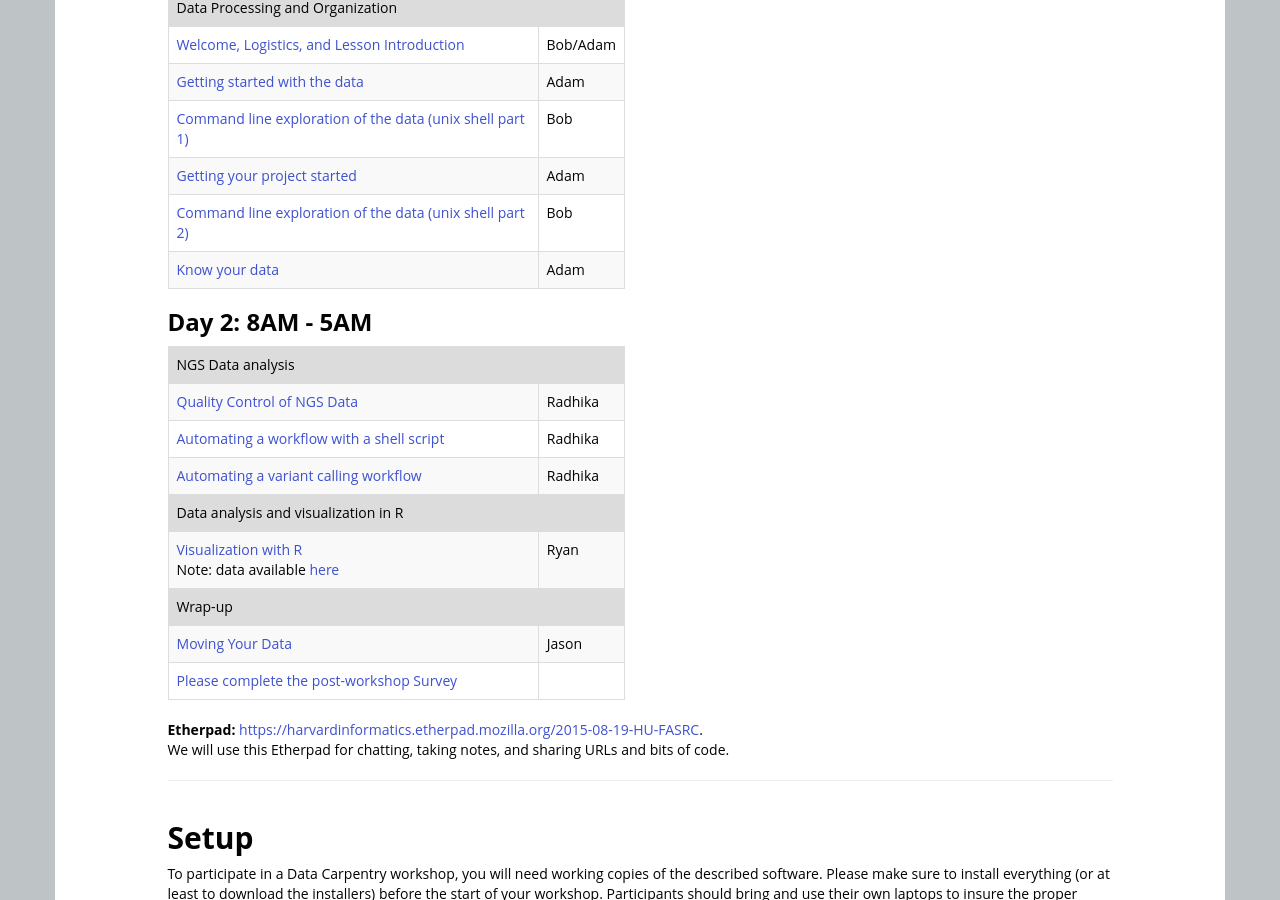
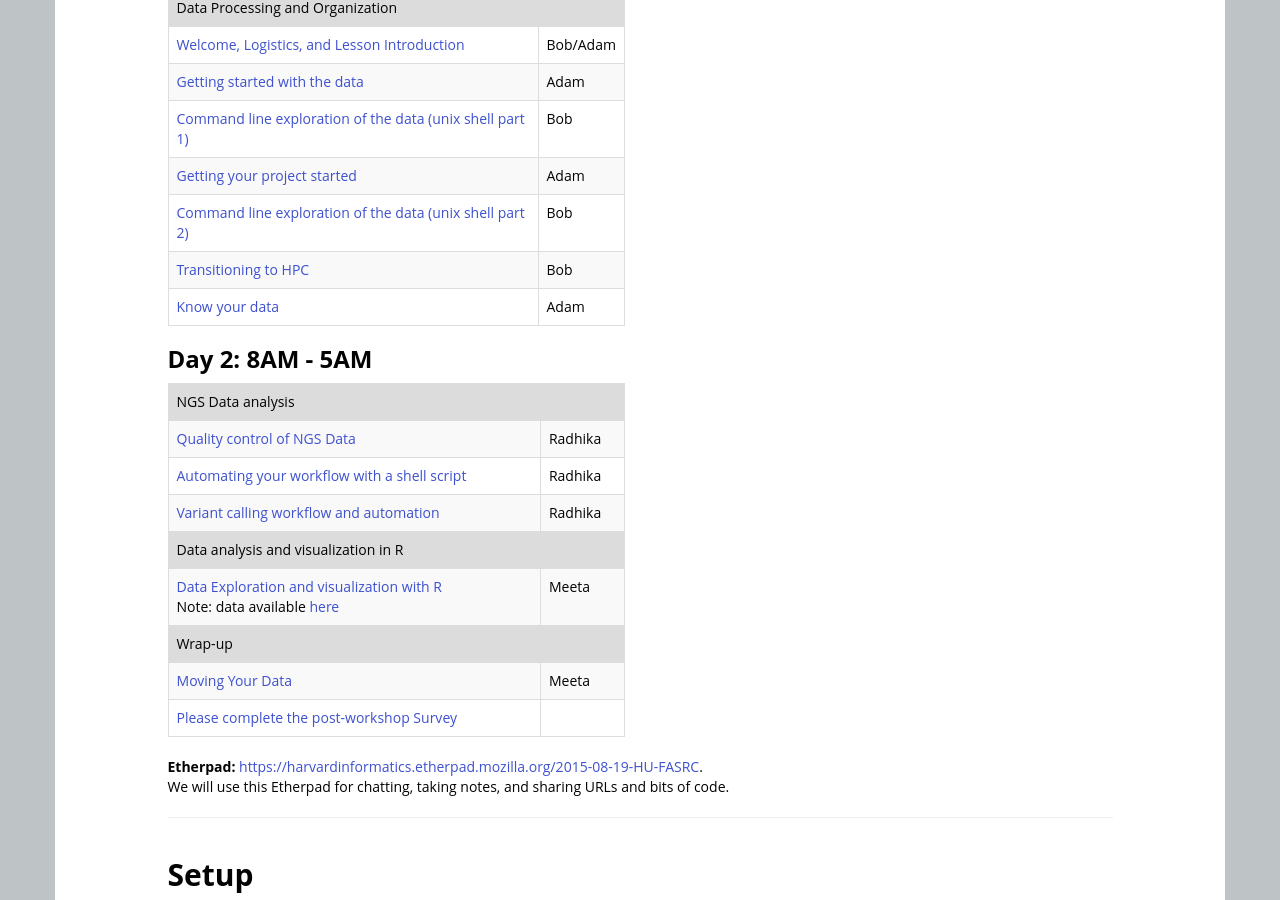
Before and after one commit to devbioinfoguy/2015-07-30-ASPB, a Jekyll site: the page built from index.html, in a window 1280 px wide and 900 px high, scrolled down 1347 px. Built offline with Jekyll 4.4.1, drawn with Linux system fonts in a browser that asks for light colours; nearby versions of some CDN libraries; library files that are not in the unit come from our copies.

Commit message:
added meeta's sections, Transitioning to HPC, fixed Moving Data, and retouched sections titles

```diff
--- a/index.html
+++ b/index.html
@@ -246,6 +246,20 @@ Participants should bring their laptops and plan to participate actively. By the
         </td
       </tr>
 
+
+      <tr>
+        <td>
+
+            <a href="">
+              Transitioning to HPC
+            </a>
+        </td>
+        <td>
+            Bob
+        </td
+      </tr>
+
+
            <tr>
         <td>
           <a href="https://github.com/adamfreedman/knowyourdata-genomics/blob/gh-pages/lessons/01-know_your_data.md">
@@ -269,7 +283,7 @@ Participants should bring their laptops and plan to participate actively. By the
       <tr>
         <td>
           <a href="https://github.com/devbioinfoguy/wrangling-genomics/blob/gh-pages/lessons/00-readQC.md">
-            Quality Control of NGS Data
+            Quality control of NGS Data
           </a>
         </td>
         <td>
@@ -279,7 +293,7 @@ Participants should bring their laptops and plan to participate actively. By the
        <tr>
         <td>
           <a href="https://github.com/devbioinfoguy/wrangling-genomics/blob/gh-pages/lessons/01-automating_a_workflow.md">
-            Automating a workflow with a shell script
+            Automating your workflow with a shell script
           </a>
         </td>
         <td>
@@ -289,7 +303,7 @@ Participants should bring their laptops and plan to participate actively. By the
       <tr>
         <td>
           <a href="https://github.com/devbioinfoguy/wrangling-genomics/blob/gh-pages/lessons/02-variant-calling-workflow.md">
-          Automating a variant calling workflow
+          Variant calling workflow and automation
           </a>
         </td>
         <td>
@@ -304,11 +318,11 @@ Participants should bring their laptops and plan to participate actively. By the
       <tr>
         <td>
           <a href="https://github.com/datacarpentry/R-genomics/blob/master/R_visualization.md">
-            Visualization with R</a><br>
+            Data Exploration and visualization with R</a><br>
             Note: data available <a href="https://raw.githubusercontent.com/datacarpentry/R-genomics/master/Ecoli_genomes_with_SNPs_per_locus_tag.txt">here</a>
         </td>
         <td>
-          Ryan
+          Meeta
         </td>
       </tr>
             <tr>
@@ -318,11 +332,11 @@ Participants should bring their laptops and plan to participate actively. By the
       </tr>
       <tr>
         <td>
-          <a href="https://github.com/JasonJWilliamsNY/cloud-genomics/blob/master/lessons/05.Data-rountripping.md">
+          <a href="https://github.com/devbioinfoguy/cloud-genomics-HPC/blob/master/lessons/05.Data-rountripping.md">
             Moving Your Data</a>
         </td>
         <td>
-          Jason
+          Meeta
         </td>
       </tr>
       <tr>
```
